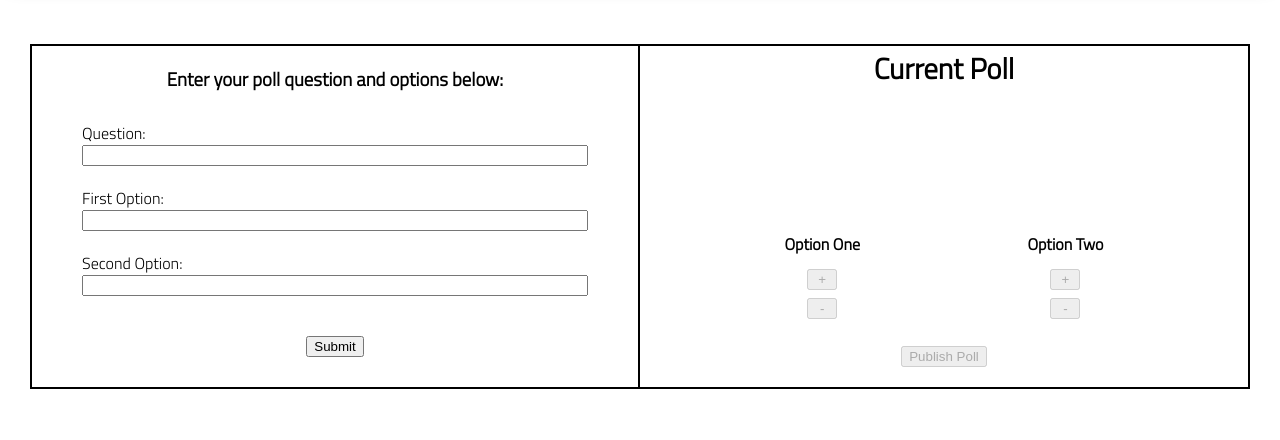
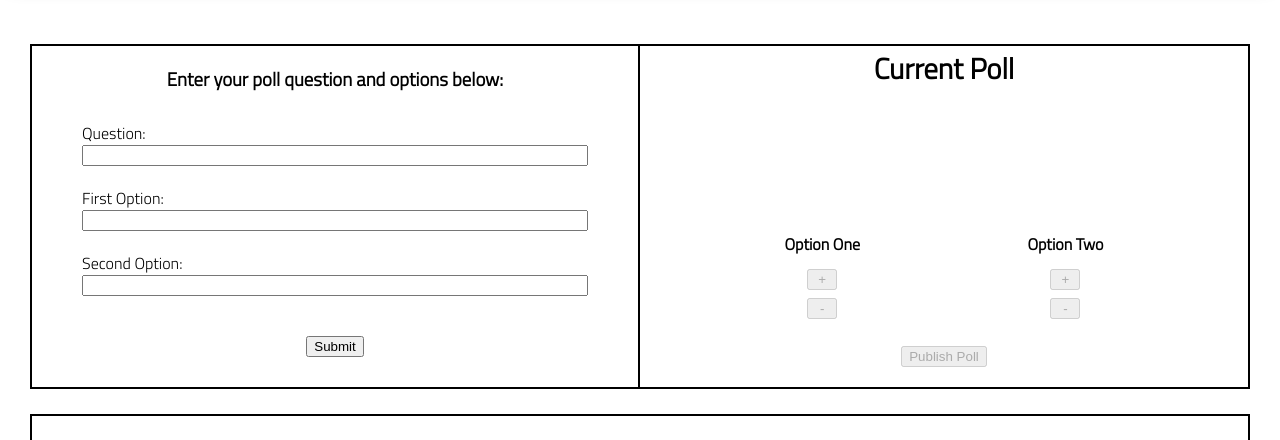
Before and after one commit to rileyjhoff/1.2a-poll-tracker-from-scratch, a plain HTML site: page index.html in a window 1280 px wide. Shown: the part 96-536 px from the top of the page. Drawn offline with Linux system fonts and the light colour scheme.

Commit message:
fixed grid styling so the top section height doesnt change as the bottom section expands

```diff
--- a/styles/style.css
+++ b/styles/style.css
@@ -33,7 +33,7 @@ body {
 
 main {
     display: grid;
-    grid-template-rows: 1fr 1fr;
+    grid-template-rows: 400px 1fr;
     margin-bottom: calc(var(--footer-height));
 }
 
```
